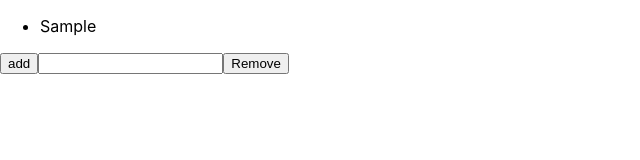
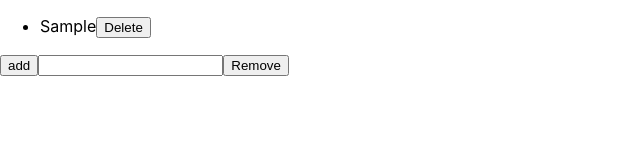
Before and after one commit to Beji96/Develhope-react-exercise, a React (Create React App) app: page / in a window 1280 px wide. Both pictures are taken after typing "Sample" into the empty fields and a click on the button "add". Shown: the top 160 px of the page, without its empty margins (0-640 px from the left). Built offline with nearby package versions, Linux system fonts and the light colour scheme.

Commit message:
finish lists-6

```diff
--- a/src/TodoList.jsx
+++ b/src/TodoList.jsx
@@ -27,12 +27,26 @@ export default class TodoList extends Component {
       toDo: "",
     });
   };
+
+  deleteItem = (event) => {
+    const itemNumber = event.target.parentNode.getAttribute("name");
+    console.log(itemNumber);
+    const rm = this.state.todolist[itemNumber - 1];
+    this.setState({
+      todolist: this.state.todolist.filter((e) => e !== rm),
+    });
+  };
   render() {
     return (
       <div>
         <ul>
           {this.state.items.map((item) => (
-            <li key={item.id}>{item.title}</li>
+            <li key={item.id} name={item.title}>
+              {item.title}
+              <button type="button" onClick={this.deleteItem}>
+                Delete
+              </button>
+            </li>
           ))}
         </ul>
         <div>
```
